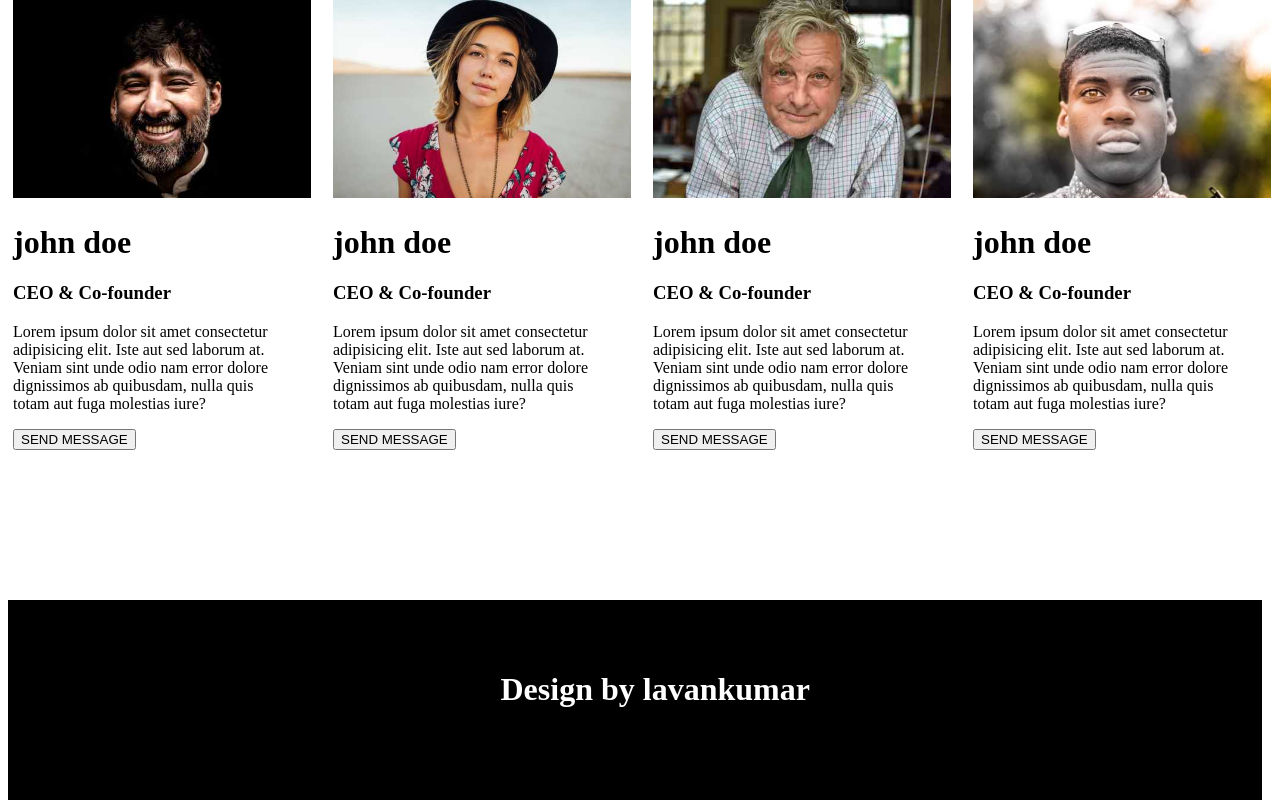
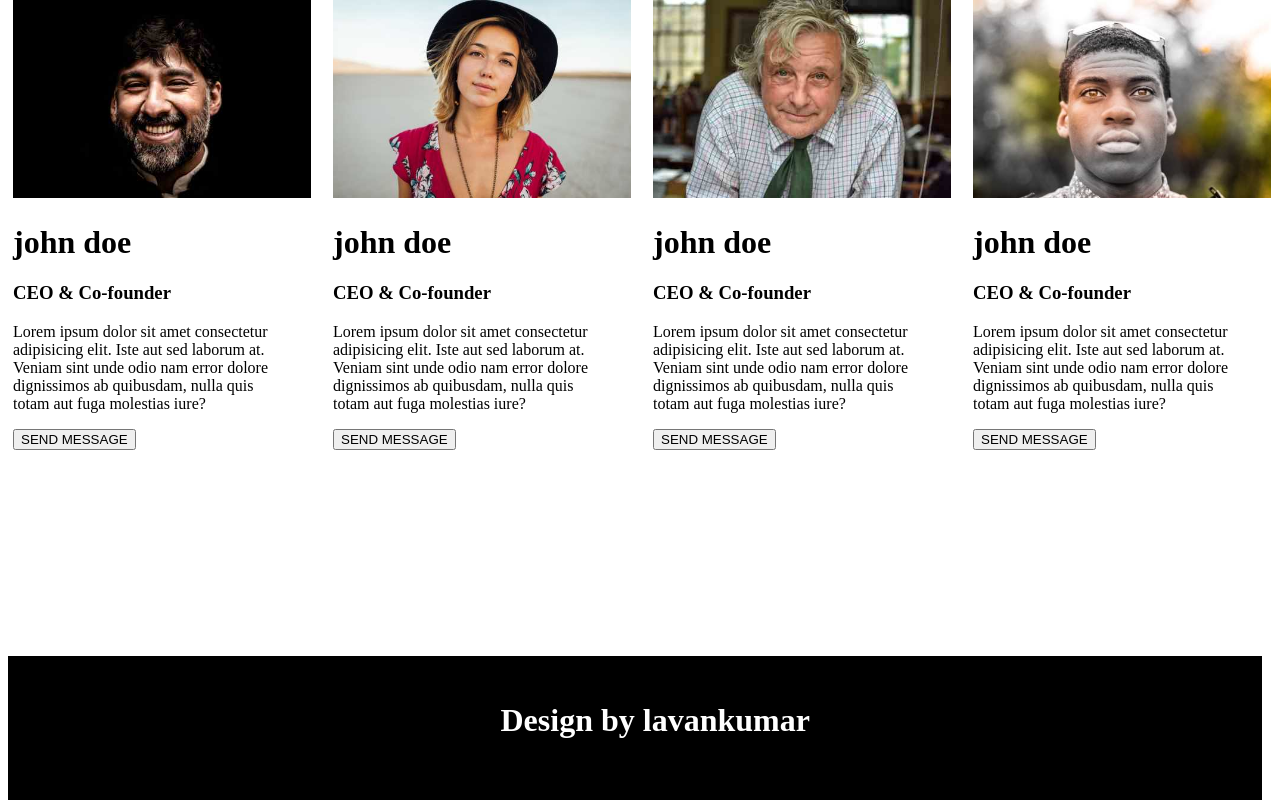
Before and after one commit to lavankumara2015/imgpratice, a plain HTML site: page index.html in a window 1280 px wide. Drawn offline with Linux system fonts and the light colour scheme.

Commit message:
footerchange

```diff
--- a/index.html
+++ b/index.html
@@ -25,7 +25,7 @@ img{
 }
 footer{
     width: 98%;
-    height: 25vh;
+    height: 18%;
     position: absolute;
     bottom:0;
     background-color: black;
@@ -61,7 +61,7 @@ footer{
     </div>
     <footer>
     <div class="footer">
-        <h1 style="transform: translate(20px,50px);">Design by lavankumar</h1>
+        <h1 style="transform: translate(20px,25px);">Design by lavankumar</h1>
 
     </div>
 </footer>
```
